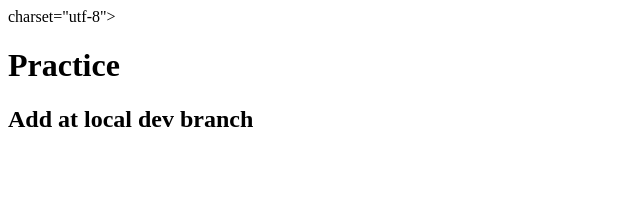
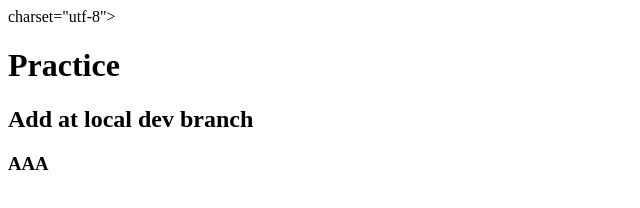
Before and after one commit to t-homm/practice, a plain HTML site: page index.html in a window 1280 px wide. Shown: the full height of the page, 0-640 px from the left. Drawn offline with Linux system fonts and the light colour scheme.

Commit message:
add AAA.

```diff
--- a/index.html
+++ b/index.html
@@ -4,5 +4,7 @@
     <body>
         <h1>Practice</h1>
         <h2>Add at local dev branch</h2>
+        <h3>AAA
+        </h3>
     </body>
 </html>
```
